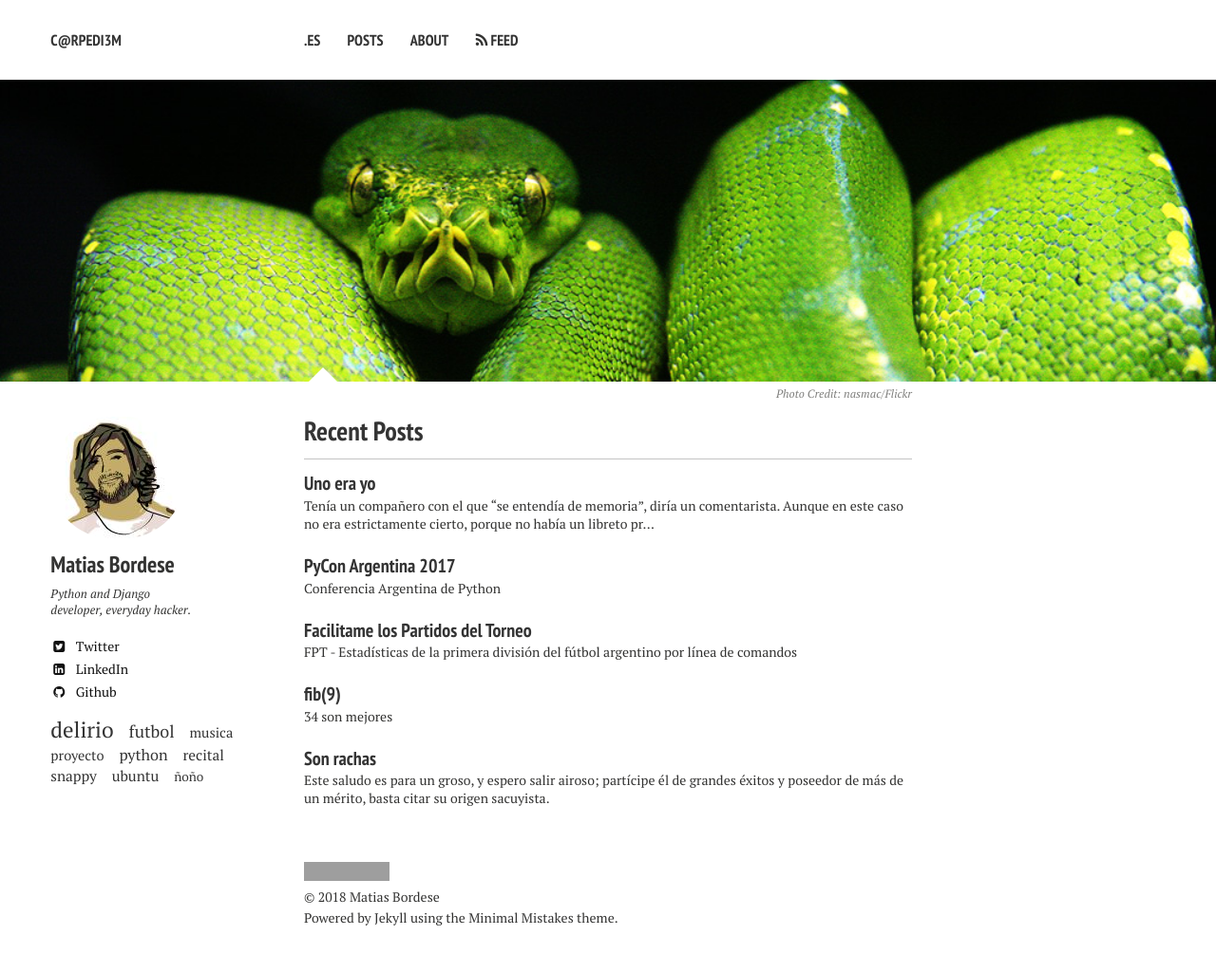
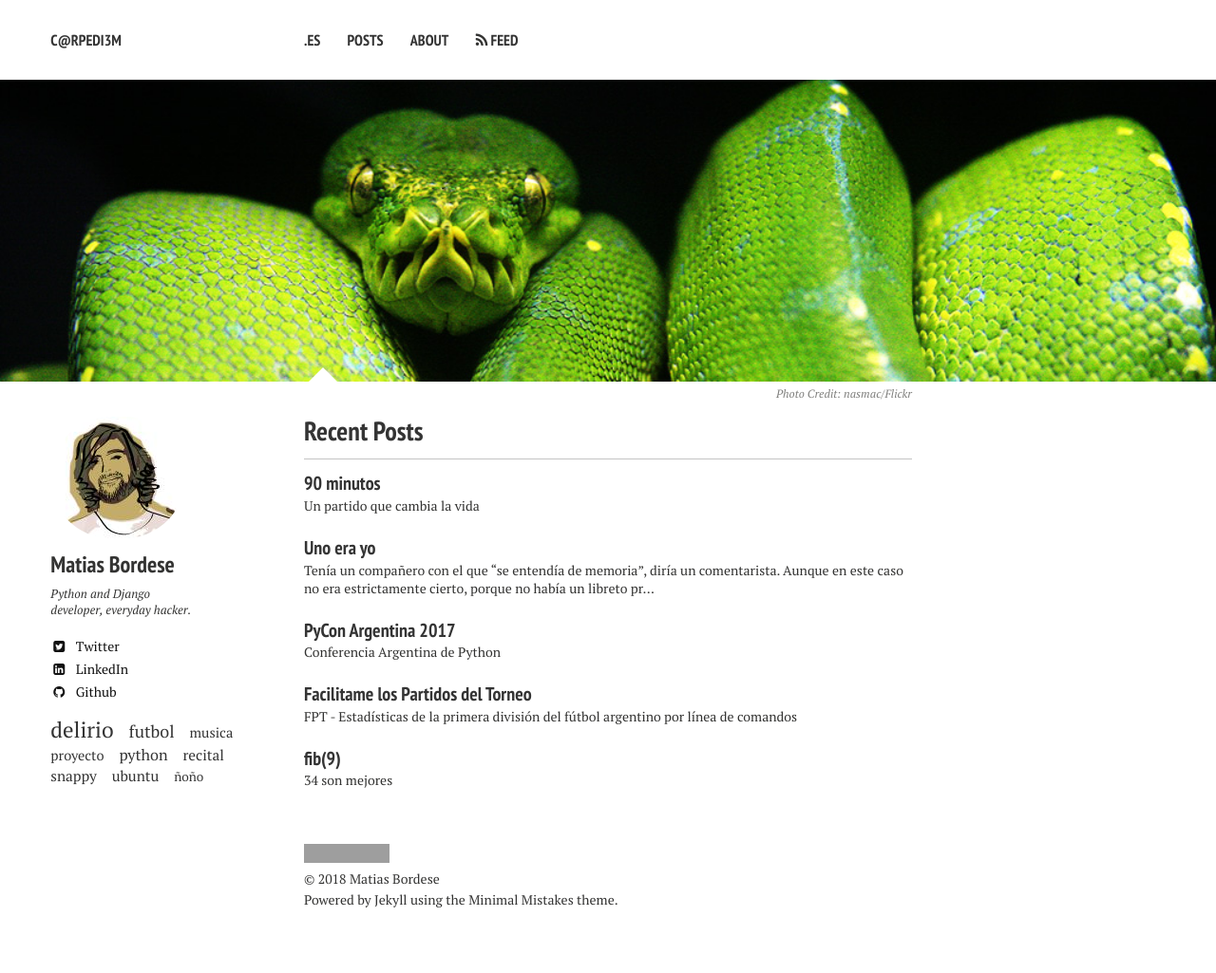
Before and after one commit to matiasb/matiasb.github.io, a Jekyll site: the page built from index.md, in a window 1280 px wide. Shown: the whole page at 95% size. Built offline with Jekyll 4.4.1, drawn with Linux system fonts in a browser that asks for light colours; nearby versions of some CDN libraries; some of the changed lines change nothing that is shown; grey boxes are pictures that could not be loaded.

Commit message:
Added post: 90 minutes, initial 30.

```diff
--- a/_config.yml
+++ b/_config.yml
@@ -13,7 +13,7 @@
 sass:
   sass_dir: _sass
   style: compressed
-gems:
+plugins:
   - jekyll-sitemap
 
 kramdown:
@@ -21,7 +21,7 @@
   footnote_nr: 1
   entity_output: as_char
   toc_levels: 1..6
-  use_coderay: false
+  enable_coderay: false
 
 
 # Site owner
--- /dev/null
+++ b/_posts/2018-09-10-90-minutos.md
@@ -0,0 +1,38 @@
+---
+layout: post
+title: 90 minutos
+author: matiasb
+modified:
+categories: [es]
+comments: true
+excerpt: Un partido que cambia la vida
+image:
+  feature: 2018/09/field.jpeg
+  credit: dibujo del autor (claramente)
+tags: []
+date: 2018-09-16T23:59:00-03:00
+---
+
+Estamos ante un desafío único, una instancia que no fue fácil alcanzar aunque la veníamos buscando, para sorpresa de más de uno. Personalmente, en los primeros segundos de partido me cuesta darme cuenta de que lo estamos consiguiendo. Sin embargo, con el correr de los minutos se hace notar la emoción y el aliento de los primeros hinchas, y con ello se percibe más real lo que está en juego, intensificando una felicidad hasta ese momento contenida.
+
+La cancha en que se desarrolla el encuentro es un escenario desconocido y se siente enorme. En pos de contrarrestar los temores que eso conlleva, el objetivo inicial ha sido mantener el control de la pelota, sin arriesgar. Mi rol, ser la primera opción de pase y encontrar la vuelta para evitar el offside. Así y todo, a veces me levantan el banderín cuando no corresponde! Paciencia. Lo creativo viene por otro lado, y yo estoy para acompañar e intentar simplificar alguna jugada.
+
+>> 15'
+
+Tras un lapso en el que no se destacan acciones trascendentes, necesitamos una señal para confirmar que seguimos en carrera. Y qué mejor que una buena sucesión coordinada de pases en velocidad. No sólo produce fascinación verlo, prestando la suficiente atención, incluso se puede oír: *tiki, taka, tiki, taka, tiki, taka*. Una sensación maravillosa, casi mágica.
+
+<p><audio controls>
+  <source src="/images/2018/09/beat.ogg" type="audio/ogg">
+</audio></p>
+
+Nuestras chances siguen intactas.
+
+>> 30'
+
+Transcurrida la primera media hora, teniendo un panorama más claro y habiendo dominado hasta este punto la situación, podemos anunciar que estamos oficialmente pensando y gestando el gol. Una mayor cantidad de público se levanta para acompañar, hay una gran excitación y alegría compartida.
+
+A medida que nos acercamos al final del primer tiempo también vamos aumentado la posesión, ocupando mayor superficie sobre el terreno de juego, achicando los espacios. Los nervios y miedos iniciales han ido mutando en otros nuevos, pero hasta aquí se han dado las condiciones esperadas, dejando expectativas positivas para enfrentar lo que vendrá.
+
+De cualquier manera existe una fuerza interior que nos insta a mantener la calma. El camino para llegar hasta aquí ha llevado su tiempo y ha tenido sus obstáculos. Por nuestra parte, seguiremos avanzando, paso a paso, esperando el gol que confiamos va a llegar. Todavía queda mucho partido por delante.
+
+*(continuará...)*
```
Also changed, not shown: images/2018/09/field.jpeg (added), 1 other file.
